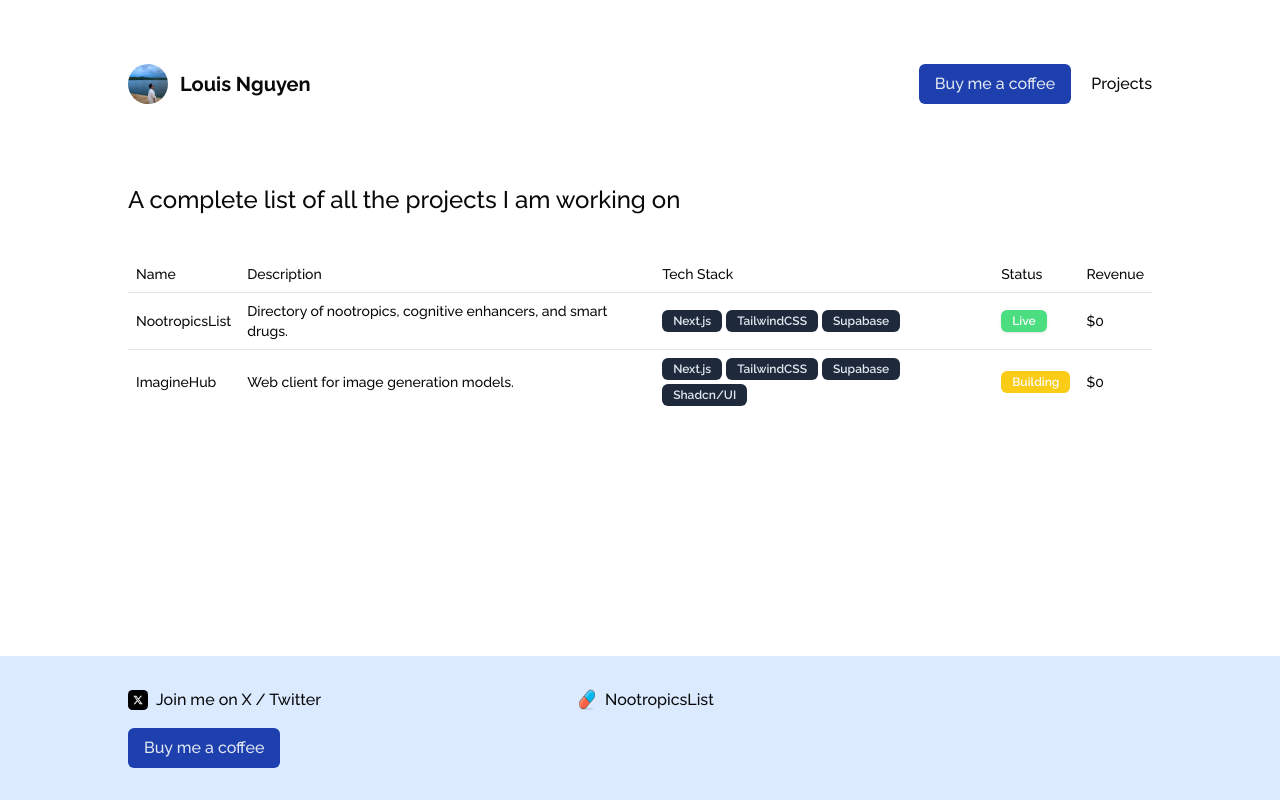
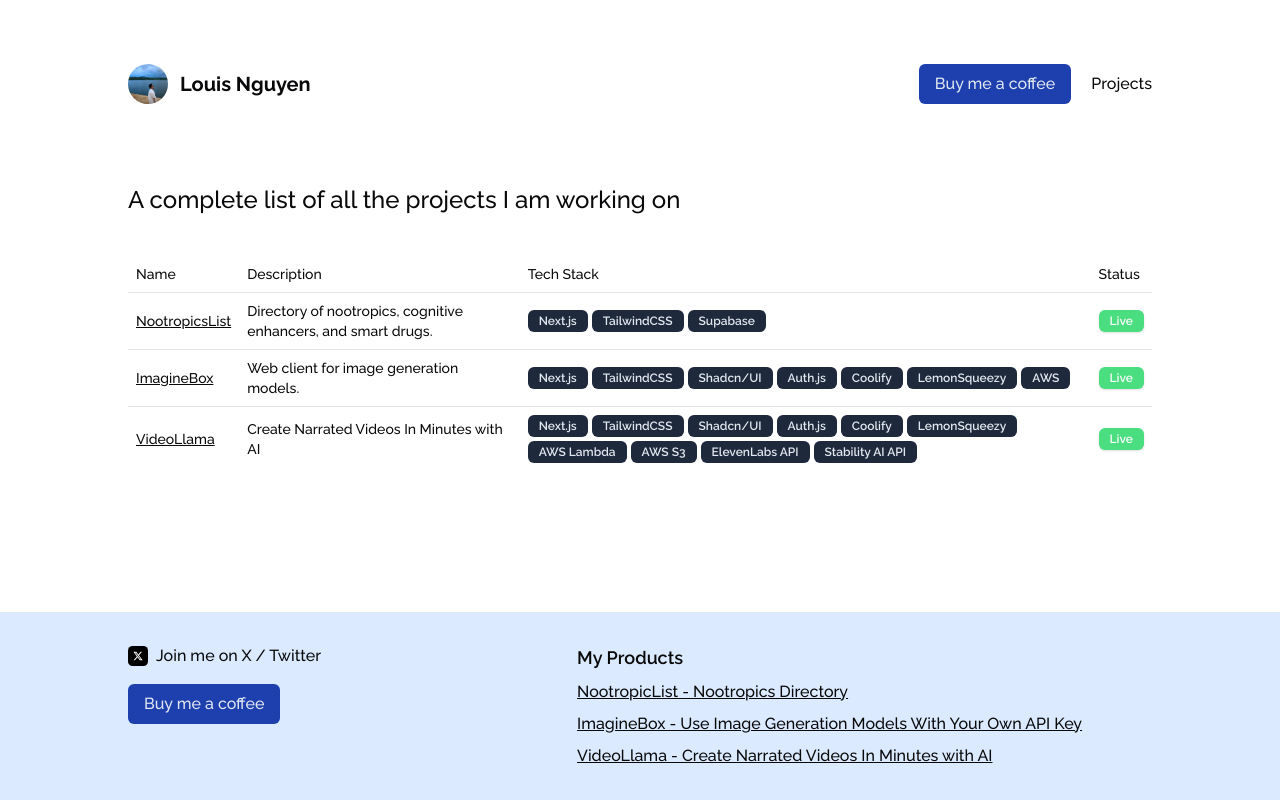
Before and after one commit to lng5143/louisnguyen-me, a Next.js app: page /projects in a window 1280 px wide. Built offline with nearby package versions, Linux system fonts and the light colour scheme.

Commit message:
adding product links

```diff
--- a/app/projects/page.js
+++ b/app/projects/page.js
@@ -15,13 +15,13 @@
                         <TableCell>Description</TableCell>
                         <TableCell>Tech Stack</TableCell>
                         <TableCell>Status</TableCell>
-                        <TableCell>Revenue</TableCell>
+                        {/* <TableCell>Revenue</TableCell> */}
                     </TableRow>
                 </TableHeader>
                 <TableBody>
                     {PROJECTS.map((project) => (
                         <TableRow key={project.name}>
-                            <TableCell><a href={project.url} target="_blank" rel="noopener noreferrer">{project.name}</a></TableCell>
+                            <TableCell><a href={project.url} target="_blank" rel="noopener noreferrer" className="underline">{project.name}</a></TableCell>
                             <TableCell>{project.description}</TableCell>
                             <TableCell>
                                 <div className="flex gap-1 flex-wrap">
@@ -39,7 +39,7 @@
                                     <Badge variant="outline">Unknown</Badge>
                                 )}
                             </TableCell>
-                            <TableCell>{project.revenue}</TableCell>
+                            {/* <TableCell>{project.revenue}</TableCell> */}
                         </TableRow>
                     ))}
                 </TableBody>
--- a/components/nav/footer.js
+++ b/components/nav/footer.js
@@ -1,3 +1,4 @@
+import Link from "next/link";
 import FooterLink from "./footer-link";
 
 export default function Footer() {
@@ -7,8 +8,11 @@
                 <FooterLink iconSrc="/x-logo.svg" href="https://x.com/louis_lamnguyen" text="Join me on X / Twitter" />
                 <button className="bg-blue-800 text-slate-200 rounded-md py-2 px-4 w-fit"><a href="https://buymeacoffee.com/louisng" target="_blank" rel="noopener noreferrer">Buy me a coffee</a></button>
             </div>
-            <div className="flex flex-col gap-4">
-                <FooterLink iconSrc="/nootropicslist.png" href="https://nootropicslist.me" text="NootropicsList"></FooterLink>
+            <div className="flex flex-col gap-2">
+                <h3 className="font-semibold text-lg">My Products</h3>
+                <Link href="https://nootropicslist.me/" className="underline">NootropicList - Nootropics Directory</Link>
+                <Link href="https://imaginebox.me/" className="underline">ImagineBox - Use Image Generation Models With Your Own API Key</Link>
+                <Link href="https://videollama.co/" className="underline">VideoLlama - Create Narrated Videos In Minutes with AI</Link>
             </div>
         </div>
     )
--- a/data/projects.js
+++ b/data/projects.js
@@ -8,11 +8,20 @@
         url: "https://nootropicslist.me"
     },
     {
-        name: "ImagineHub",
+        name: "ImagineBox",
         description: "Web client for image generation models.",
-        techStack: ["Next.js", "TailwindCSS", "Supabase", "Shadcn/UI"],
-        status: 2,
+        techStack: ["Next.js", "TailwindCSS", "Shadcn/UI", "Auth.js", "Coolify", "LemonSqueezy", "AWS"],
+        status: 1,
         revenue: "$0",
+        url: "https://imaginebox.me"
+    },
+    {
+        name: "VideoLlama",
+        description: "Create Narrated Videos In Minutes with AI",
+        techStack: ["Next.js", "TailwindCSS", "Shadcn/UI", "Auth.js", "Coolify", "LemonSqueezy", "AWS Lambda", "AWS S3", "ElevenLabs API", "Stability AI API"],
+        status: 1,
+        revenue: "$0",
+        url: "https://videollama.co"
     },
 ];
 
```
